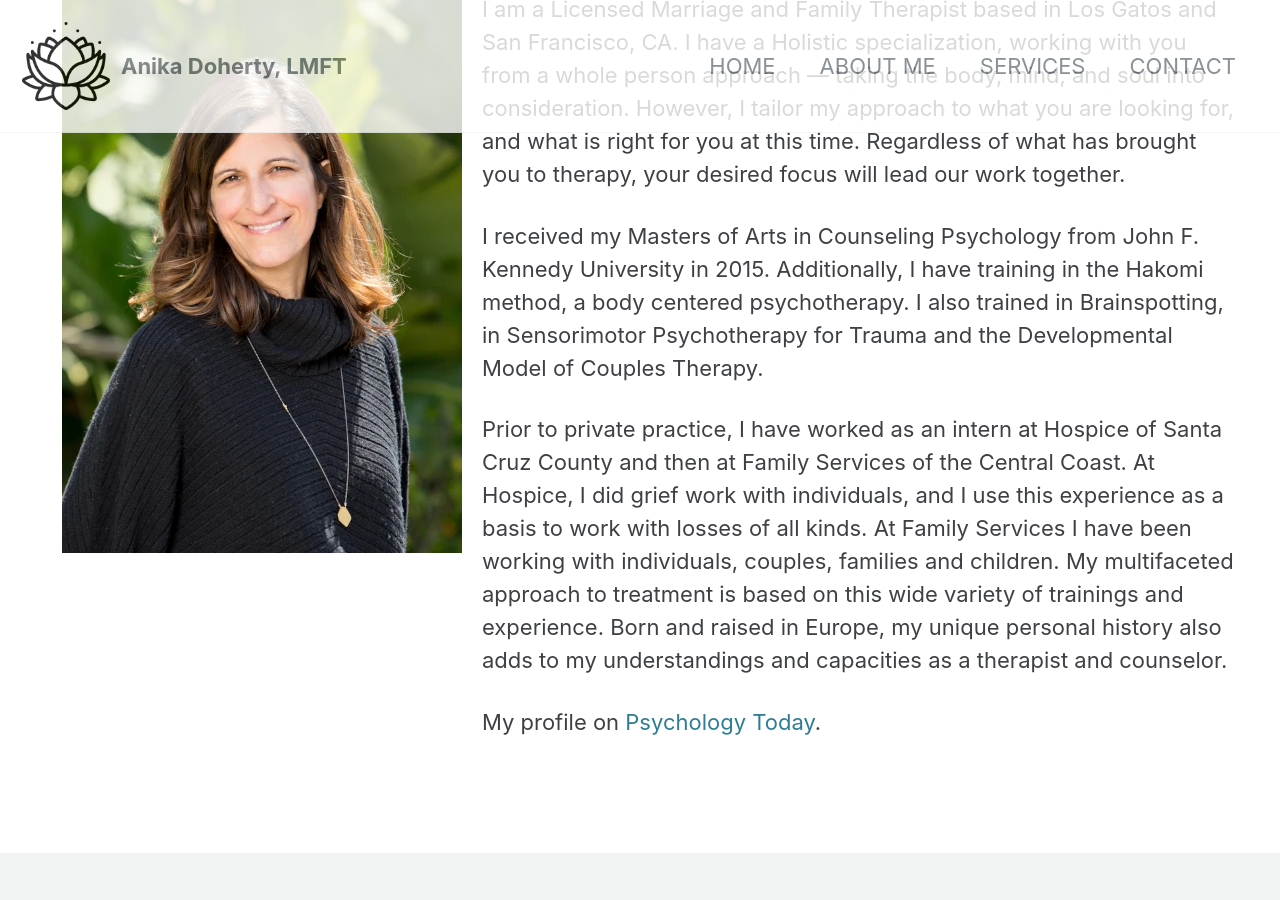
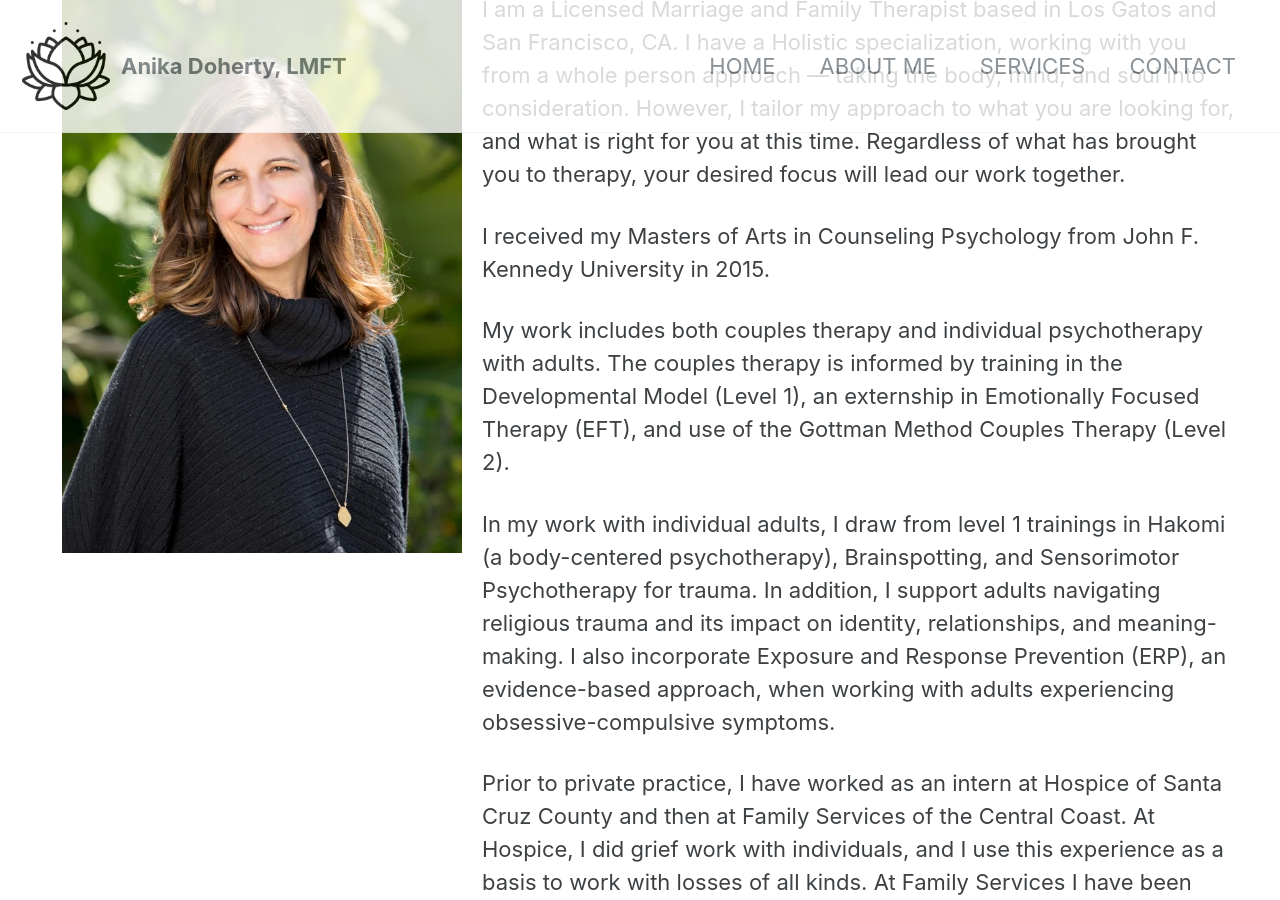
Before and after one commit to anika-lmft/anika-lmft.github.io, a Jekyll site: the page built from _pages/about-me.html, in a window 1280 px wide and 900 px high, scrolled down 1104 px. Built offline with Jekyll 4.4.1, drawn with Linux system fonts in a browser that asks for light colours; cached includes are drawn as plain includes.

Commit message:
update description

```diff
--- a/_pages/about-me.html
+++ b/_pages/about-me.html
@@ -14,7 +14,12 @@ image-text-row:
     - excerpt: |
         I am a Licensed Marriage and Family Therapist based in Los Gatos and San Francisco, CA. I have a Holistic specialization, working with you from a whole person approach — taking the body, mind, and soul into consideration. However, I tailor my approach to what you are looking for, and what is right for you at this time. Regardless of what has brought you to therapy, your desired focus will lead our work together.
 
-        I received my Masters of Arts in Counseling Psychology from John F. Kennedy University in 2015. Additionally, I have training in the Hakomi method, a body centered psychotherapy. I also trained in Brainspotting, in Sensorimotor Psychotherapy for Trauma and the Developmental Model of Couples Therapy.
+        I received my Masters of Arts in Counseling Psychology from John F. Kennedy University in 2015.
+
+        My work includes both couples therapy and individual psychotherapy with adults. The couples therapy is informed by training in the Developmental Model (Level 1), an externship in Emotionally Focused Therapy (EFT), and use of the Gottman Method Couples Therapy (Level 2).
+
+        In my work with individual adults, I draw from level 1 trainings in Hakomi (a body-centered psychotherapy), Brainspotting, and Sensorimotor Psychotherapy for trauma. In addition, I support adults navigating religious trauma and its impact on identity, relationships, and meaning-making. I also incorporate Exposure and Response Prevention (ERP), an evidence-based approach, when working with adults experiencing obsessive-compulsive symptoms.
+
 
         Prior to private practice, I have worked as an intern at Hospice of Santa Cruz County and then at Family Services of the Central Coast. At Hospice, I did grief work with individuals, and I use this experience as a basis to work with losses of all kinds. At Family Services I have been working with individuals, couples, families and children. My multifaceted approach to treatment is based on this wide variety of trainings and experience. Born and raised in Europe, my unique personal history also adds to my understandings and capacities as a therapist and counselor.
 
--- a/_sass/oneflow.scss
+++ b/_sass/oneflow.scss
@@ -48,3 +48,18 @@ div.field > p.control {
 	font-weight: 400;
 	font-style: normal;
 }
+
+
+ul {
+    list-style-type: disc; /* This adds the standard round bullet */
+    margin-left: 20px;     /* Ensures there is room for the bullet to appear */
+    padding-left: 0;
+}
+
+li {
+    display: list-item;    /* Ensures the element behaves like a list item */
+}
+
+.page__content p:has(+ ul) {
+    margin-bottom: 5px;
+}
```
Also changed, not shown: _pages/services.md (+11 -4 lines).
